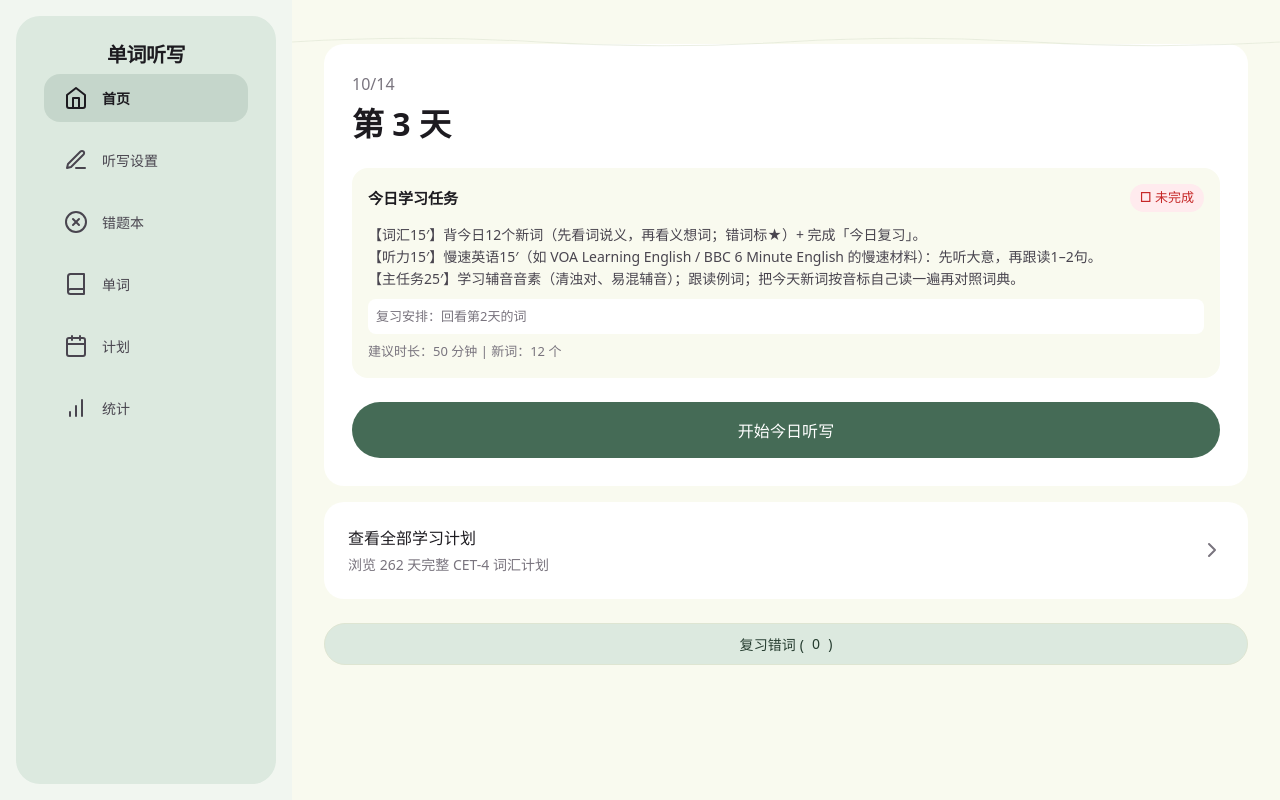
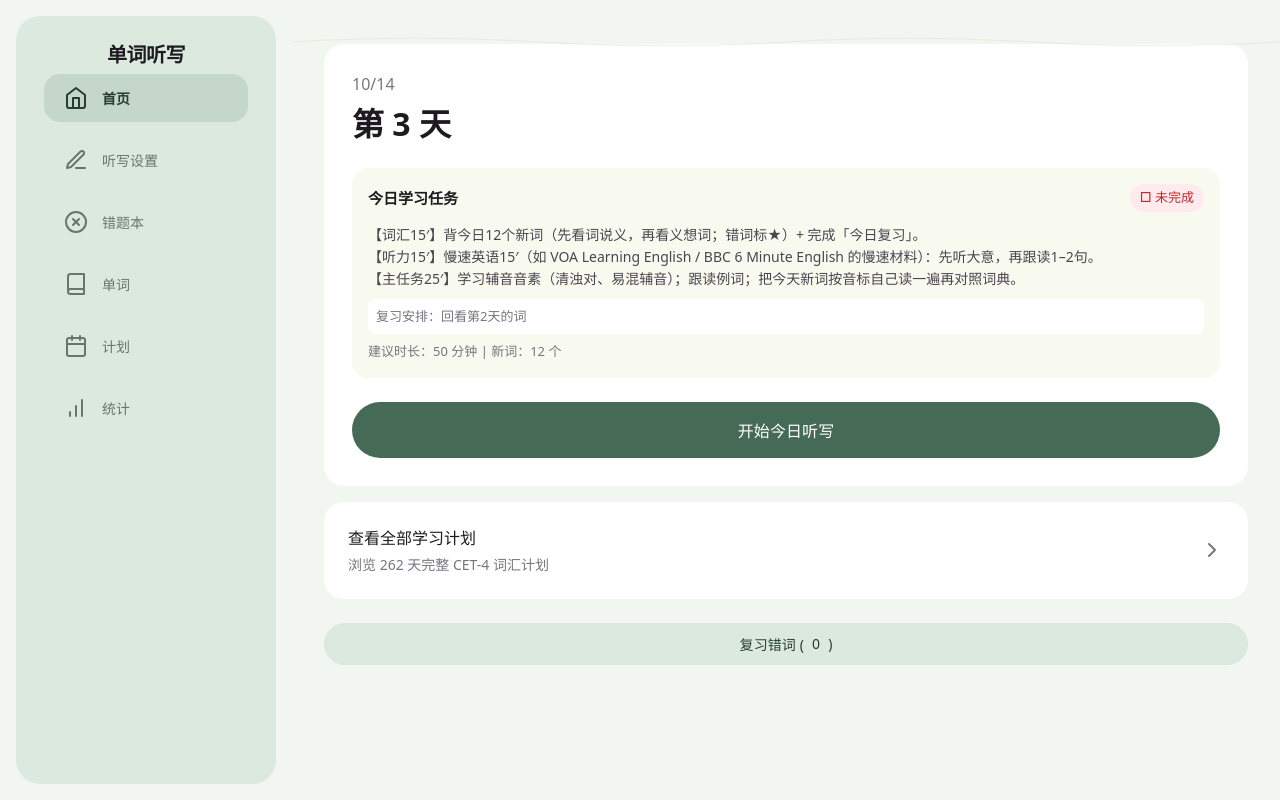
Before and after one commit to jionbobby-commits/cet4-dictation, a plain HTML site: page index.html in a window 1280 px wide. Drawn offline with Linux system fonts and the light colour scheme; a script that the page names is missing.

Commit message:
M3设计令牌、手写板orientation适配

```diff
--- a/css/style.css
+++ b/css/style.css
@@ -1,17 +1,46 @@
-/* ========== Google Pixel / M3 Expressive 精细化设计系统 ========== */
+/* ========== Google Material 3 设计令牌 ========== */
 :root {
-  /* 色彩系统 - 低饱和鼠尾草绿系 */
-  --color-bg: #F9FAEF;
-  --color-surface: #FFFFFF;
-  --color-sidebar: #DEE5D2;
-  --color-primary: #5A6B4E;
-  --color-primary-light: #7A8B6E;
-  --color-outline: #DEE5D2;
-  --color-text: #1d1b20;
-  --color-text-secondary: #49454f;
-  --color-text-tertiary: #79747e;
-  --color-success: #386A20;
-  --color-error: #BA1A1A;
+  /* M3 颜色令牌 - 浅鼠尾草绿主题 */
+  --md-sys-color-primary: #456B56;
+  --md-sys-color-on-primary: #FFFFFF;
+  --md-sys-color-primary-container: #DCE9DF;
+  --md-sys-color-on-primary-container: #183D2A;
+  --md-sys-color-secondary-container: #DCE9DF;
+  --md-sys-color-background: #F1F6F0;
+  --md-sys-color-surface: #FFFFFF;
+  --md-sys-color-on-surface: #263D30;
+  --md-sys-color-on-surface-variant: #68776C;
+  --md-sys-color-outline: #DCE5DC;
+  --md-sys-color-outline-variant: #E0E5E0;
+  --md-sys-color-error: #BA1A1A;
+  --md-sys-color-on-error: #FFFFFF;
+  --md-sys-color-error-container: #FFDAD6;
+
+  /* M3 圆角令牌 */
+  --md-sys-shape-corner-extra-small: 8px;
+  --md-sys-shape-corner-small: 12px;
+  --md-sys-shape-corner-medium: 16px;
+  --md-sys-shape-corner-large: 20px;
+  --md-sys-shape-corner-extra-large: 24px;
+
+  /* M3 间距令牌 */
+  --md-sys-spacing-1: 4px;
+  --md-sys-spacing-2: 8px;
+  --md-sys-spacing-3: 12px;
+  --md-sys-spacing-4: 16px;
+  --md-sys-spacing-5: 20px;
+  --md-sys-spacing-6: 24px;
+  --md-sys-spacing-8: 32px;
+  --md-sys-spacing-10: 40px;
+
+  /* 兼容旧变量 */
+  --color-bg: var(--md-sys-color-background);
+  --color-surface: var(--md-sys-color-surface);
+  --color-primary: var(--md-sys-color-primary);
+  --color-primary-light: var(--md-sys-color-primary-container);
+  --color-outline: var(--md-sys-color-outline);
+  --color-text: var(--md-sys-color-on-surface);
+  --color-text-secondary: var(--md-sys-color-on-surface-variant);
 
   /* 圆角系统 */
   --radius-sm: 12px;
--- a/js/canvas.js
+++ b/js/canvas.js
@@ -83,6 +83,13 @@ const DrawCanvas = (() => {
       resizeTimer = setTimeout(() => {
         resizeCanvas();
       }, 200);
+    });
+
+    // 屏幕方向变化时重设画布
+    window.addEventListener('orientationchange', () => {
+      setTimeout(() => {
+        resizeCanvas();
+      }, 300);
     });
   }
 
```
